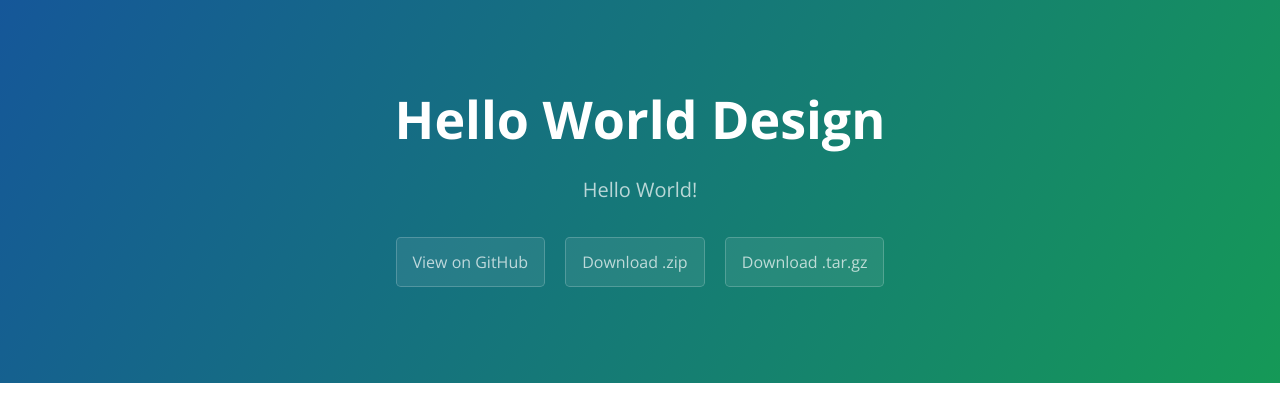
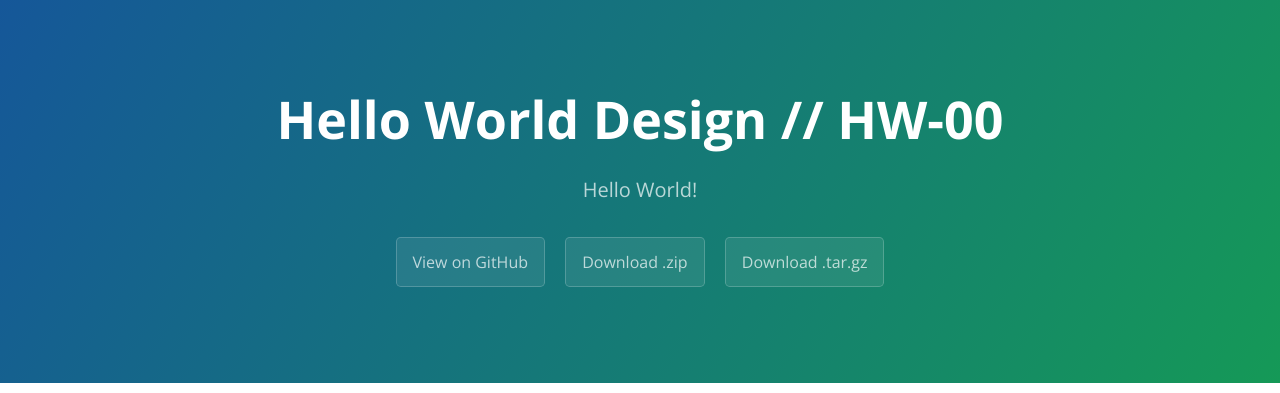
Before and after one commit to staceylee/Hello_future_webdesign, a plain HTML site: page index.html in a window 1280 px wide. Shown: the top 393 px of the page. Drawn offline with nearby package versions, Linux system fonts and the light colour scheme.

Commit message:
Minor changes

```diff
--- a/index.html
+++ b/index.html
@@ -2,7 +2,7 @@
 <html lang="en-us">
   <head>
     <meta charset="UTF-8">
-    <title>Hello World Design by staceylee</title>
+    <title>Hello World Design by Stacey Lee</title>
     <meta name="viewport" content="width=device-width, initial-scale=1">
     <link rel="stylesheet" type="text/css" href="stylesheets/normalize.css" media="screen">
     <link href='https://fonts.googleapis.com/css?family=Open+Sans:400,700' rel='stylesheet' type='text/css'>
@@ -11,7 +11,7 @@
   </head>
   <body>
     <section class="page-header">
-      <h1 class="project-name">Hello World Design</h1>
+      <h1 class="project-name">Hello World Design // HW-00</h1>
       <h2 class="project-tagline">Hello World! </h2>
       <a href="https://github.com/staceylee/Hello_future_webdesign" class="btn">View on GitHub</a>
       <a href="https://github.com/staceylee/Hello_future_webdesign/zipball/master" class="btn">Download .zip</a>
```
